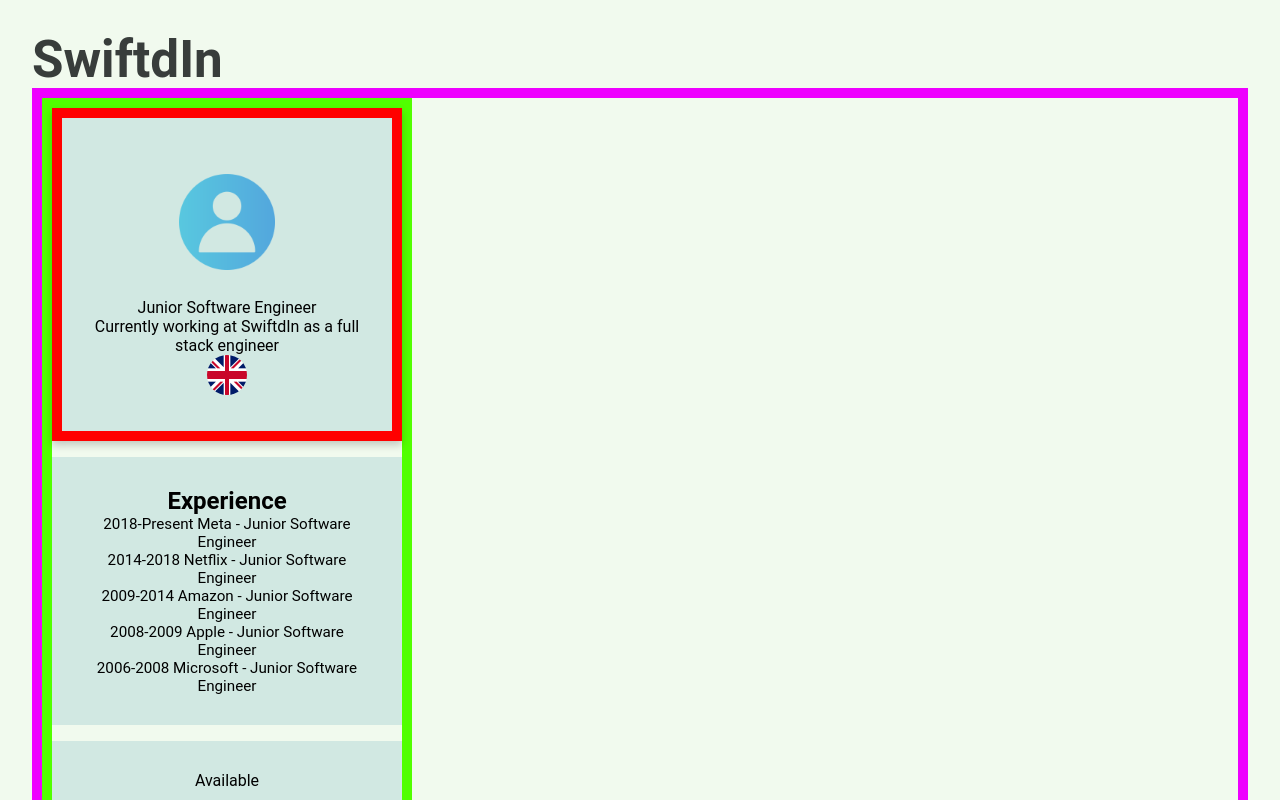
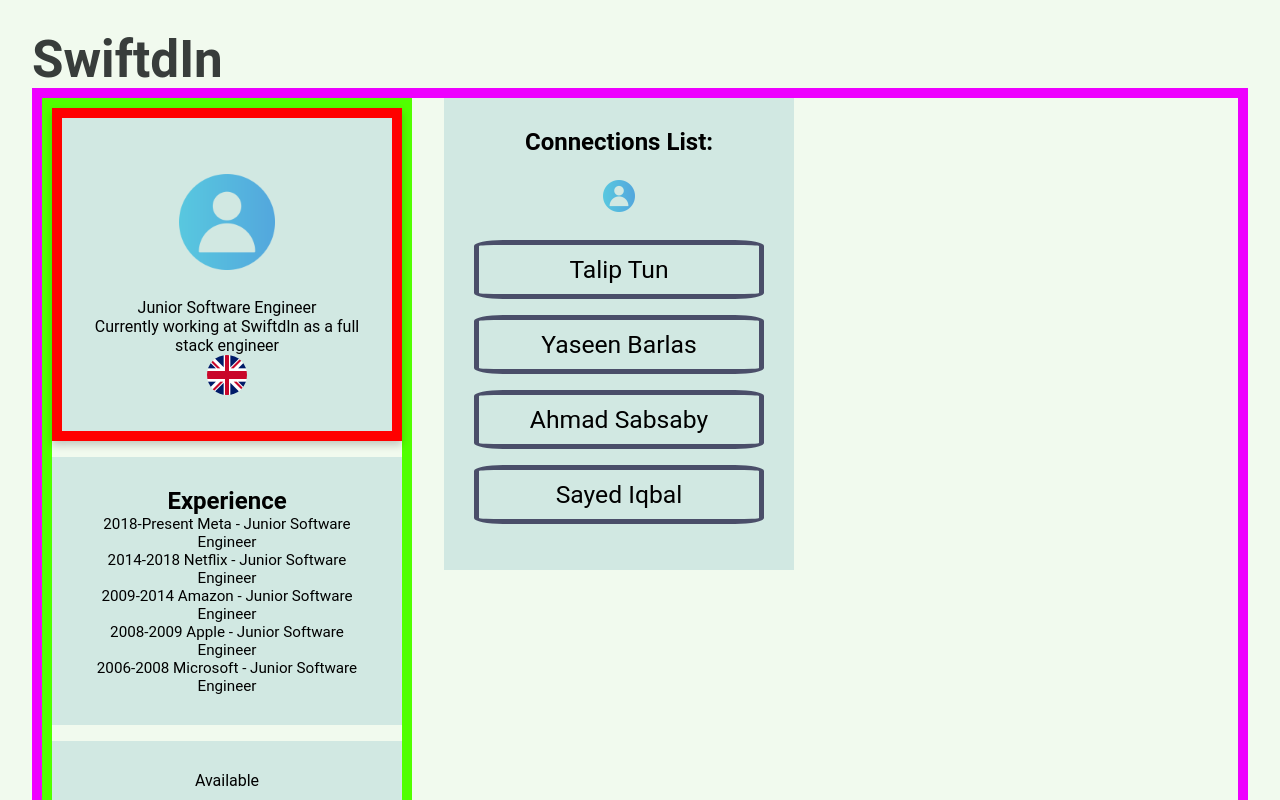
Before and after one commit to YaqubRahman/SwiftdIn, a React (Vite) app in the folder yaqubs-personal-linkedin-wesbite/: page /#/ in a window 1280 px wide. Shown: the top 800 px of the page. Built offline with nearby package versions, Linux system fonts and the light colour scheme.

Commit message:
feat/connections-box-added-with-static-names

```diff
--- a/yaqubs-personal-linkedin-wesbite/src/App.css
+++ b/yaqubs-personal-linkedin-wesbite/src/App.css
@@ -101,51 +101,3 @@
 .black {
   color: black;
 }
-
-.containerhome {
-  display: flex;
-  flex-direction: column; /* Align items in a row */
-  justify-content: flex-start; /* Align items to the start */
-  align-items: flex-start; /* Align items to the top */
-  gap: 2rem; /* Add space between items */
-  border-width: 10px;
-  border-color: rgb(81, 255, 0);
-  border-style:solid;
-}
-
-.namecard {
-  padding: 2em;
-  color: black;
-  background-color: #D1E8E2;
-  box-shadow: 0 4px 8px 0 rgba(0, 0, 0, 0.2);
-  max-width: 350px;
-  text-align: center;
-  margin: 0; /* Remove auto margin */
-  border-width: 10px;
-  border-color: red;
-  border-style:solid;
-}
-
-.card {
-  background-color: #D1E8E2;
-  color: black;
-  width: 350px;
-  height: auto; /* Ensure height adjusts to content */
-  margin-top: 0rem; /* Add margin all around */
-  text-align: center;
-  padding: 30px;
-}
-
-.trending {
-  font-size: 0.8lh;
-}
-
-.flag {
-  height: 40px;
-  width: 40px;
-  border-radius: 50%;
-}
-
-.read-the-docs {
-  color: #888;
-}
--- a/yaqubs-personal-linkedin-wesbite/src/components/Home.css
+++ b/yaqubs-personal-linkedin-wesbite/src/components/Home.css
@@ -2,6 +2,70 @@
     color: #383D3B;
     font-family: 'Roboto', sans-serif;
 }
+.containerhome {
+    display: flex;
+    flex-direction: column; /* Align items in a row */
+    justify-content: flex-start; /* Align items to the start */
+    align-items: flex-start; /* Align items to the top */
+    gap: 2rem; /* Add space between items */
+    border-width: 10px;
+    border-color: rgb(81, 255, 0);
+    border-style:solid;
+  }
+
+  .namecard {
+    padding: 2em;
+    color: black;
+    background-color: #D1E8E2;
+    box-shadow: 0 4px 8px 0 rgba(0, 0, 0, 0.2);
+    max-width: 350px;
+    text-align: center;
+    margin: 0; /* Remove auto margin */
+    border-width: 10px;
+    border-color: red;
+    border-style:solid;
+  }
+
+  .card {
+    background-color: #D1E8E2;
+    color: black;
+    width: 350px;
+    height: auto; /* Ensure height adjusts to content */
+    margin-top: 0rem; /* Add margin all around */
+    text-align: center;
+    padding: 30px;
+  }
+
+  .paragraph-font p{
+    border-style: solid;
+    border-width: 5px;
+    border-color: #4A4E69;
+    border-radius: 10%;
+    padding:10px;
+    margin-bottom: 1rem;
+    font-size: 1.3lh;
+  }
+
+  .logo-connections {
+    height: 5em;
+    padding: 1.5em;
+    will-change: filter;
+    transition: filter 300ms;
+  }
+
+  .trending {
+    font-size: 0.8lh;
+  }
+
+  .flag {
+    height: 40px;
+    width: 40px;
+    border-radius: 50%;
+  }
+
+  .read-the-docs {
+    color: #888;
+  }
 
 .parent-container{
     display: flex;
--- a/yaqubs-personal-linkedin-wesbite/src/pages/Home.tsx
+++ b/yaqubs-personal-linkedin-wesbite/src/pages/Home.tsx
@@ -1,88 +1,85 @@
-import pfp from '../assets/pfpplaceholder.png'
-import flag from '../assets/UKflag.png'
-import '../components/Home.css'
+import pfp from "../assets/pfpplaceholder.png";
+import flag from "../assets/UKflag.png";
+import "../components/Home.css";
 
-import BangladeshFlag from '../assets/CountryChoose/Bangladesh.png';
-import LebanonFlag from '../assets/CountryChoose/Lebanon.png';
-import TurkishFlag from '../assets/CountryChoose/Turkey.png';
-import SaudiFlag from '../assets/CountryChoose/Saudi.png';
-import IraqFlag from '../assets/CountryChoose/Iraq.png';
-import PakistanFlag from '../assets/CountryChoose/Pakistan.png';
-import MalasiaFlag from '../assets/CountryChoose/Malasia.png';
-import EgyptFlag from '../assets/CountryChoose/Egypt.png';
+import BangladeshFlag from "../assets/CountryChoose/Bangladesh.png";
+import LebanonFlag from "../assets/CountryChoose/Lebanon.png";
+import TurkishFlag from "../assets/CountryChoose/Turkey.png";
+import SaudiFlag from "../assets/CountryChoose/Saudi.png";
+import IraqFlag from "../assets/CountryChoose/Iraq.png";
+import PakistanFlag from "../assets/CountryChoose/Pakistan.png";
+import MalasiaFlag from "../assets/CountryChoose/Malasia.png";
+import EgyptFlag from "../assets/CountryChoose/Egypt.png";
 
 const countries = [
-  { code: 'BD', name: 'Bangladesh',flag: BangladeshFlag},
-  { code: 'LB', name: 'Lebanon', flag: LebanonFlag },
-  { code: 'TR', name: 'Turkey', flag: TurkishFlag },
-  { code: 'SA', name: 'Saudi Arabia', flag: SaudiFlag },
-  { code: 'IQ', name: 'Iraq', flag: IraqFlag },
-  { code: 'PK', name: 'Pakistan', flag: PakistanFlag },
-  { code: 'MY', name: 'Malaysia', flag: MalasiaFlag },
-  { code: 'EG', name: 'Egypt', flag: EgyptFlag }
+  { code: "BD", name: "Bangladesh", flag: BangladeshFlag },
+  { code: "LB", name: "Lebanon", flag: LebanonFlag },
+  { code: "TR", name: "Turkey", flag: TurkishFlag },
+  { code: "SA", name: "Saudi Arabia", flag: SaudiFlag },
+  { code: "IQ", name: "Iraq", flag: IraqFlag },
+  { code: "PK", name: "Pakistan", flag: PakistanFlag },
+  { code: "MY", name: "Malaysia", flag: MalasiaFlag },
+  { code: "EG", name: "Egypt", flag: EgyptFlag },
 ];
 
+const country = localStorage.getItem("country");
 
-const country = localStorage.getItem('country');
+const userString = localStorage.getItem("user");
+const userData = userString ? JSON.parse(userString) : null;
+const user_name = userData ? userData.firstName : "";
 
-const userString = localStorage.getItem('user');
-const userData = userString ? JSON.parse(userString) : null;
-const user_name = userData ? userData.firstName : '';
-
-function getCountryCode(){
-  console.log('Country from localStorage:', country);
-  for (let i=0; i < countries.length; i++){
-    if (countries[i].code == country){
-      console.log('Matched country:', countries[i].flag);
-      return countries[i].flag
+function getCountryCode() {
+  console.log("Country from localStorage:", country);
+  for (let i = 0; i < countries.length; i++) {
+    if (countries[i].code == country) {
+      console.log("Matched country:", countries[i].flag);
+      return countries[i].flag;
     }
   }
-  console.log('No match found');
+  console.log("No match found");
   return flag;
 }
 
-function getCountryName(){
-  for(let i=0;i<countries.length; i++){
-    if(countries[i].code == country){
-      console.log('Country Name:', countries[i].name );
+function getCountryName() {
+  for (let i = 0; i < countries.length; i++) {
+    if (countries[i].code == country) {
+      console.log("Country Name:", countries[i].name);
       return countries[i].name;
     }
   }
 }
 
-
 function Home() {
   return (
     <>
-        <div className='homefont'>
+      <div className="homefont">
         <h1>SwiftdIn</h1>
         <div className="parent-container">
           <div className="containerhome">
             <div className="childcontainer1">
               <div className="namecard">
-
                 <img src={pfp} className="logo" alt="pfp PlaceHolder" />
-      <div className='homefont'>
+                <div className="homefont">
                   <h1>{user_name}</h1>
-
                 </div>
 
                 <p>Junior Software Engineer</p>
 
                 <p>Currently working at SwiftdIn as a full stack engineer</p>
 
-        <img src={getCountryCode()} className="flag" alt="Country Flag" />
-
+                <img
+                  src={getCountryCode()}
+                  className="flag"
+                  alt="Country Flag"
+                />
 
                 <p>{getCountryName()}</p>
               </div>
 
-
-
               <div className="card">
                 <h2>Experience</h2>
 
-        <div className='trending'>
+                <div className="trending">
                   <p>
                     2018-Present Meta - Junior Software Engineer<br></br>
                     2014-2018 Netflix - Junior Software Engineer<br></br>
@@ -91,30 +88,37 @@
                     2006-2008 Microsoft - Junior Software Engineer<br></br>
                   </p>
                 </div>
-
               </div>
 
               <div className="card">
                 <p>Available</p>
+              </div>
+            </div>
 
+            <p className="read-the-docs">This is a work in progress</p>
+          </div>
+
+
+        <div className="containerconnections">
+          <div className="card">
+          <h2>Connections List:</h2>
+          <div className="paragraph-font">
+          <img src={pfp} className="logo-connections" alt="pfp PlaceHolder" />
+          <p>Talip Tun</p>
+          <p>Yaseen Barlas</p>
+          <p>Ahmad Sabsaby</p>
+          <p>Sayed Iqbal</p>
+
+          </div>
           </div>
         </div>
 
 
-      <p className="read-the-docs">
-        This is a work in progress
-      </p>
-      </div>
         </div>
 
-  <div className="containerconnections">
-    <h2>Connections List:</h2>
-
-
-  </div>
       </div>
     </>
-    )
+  );
 }
 
-export default Home
+export default Home;
```
Lines whose indentation alone changed are shown as unchanged.
